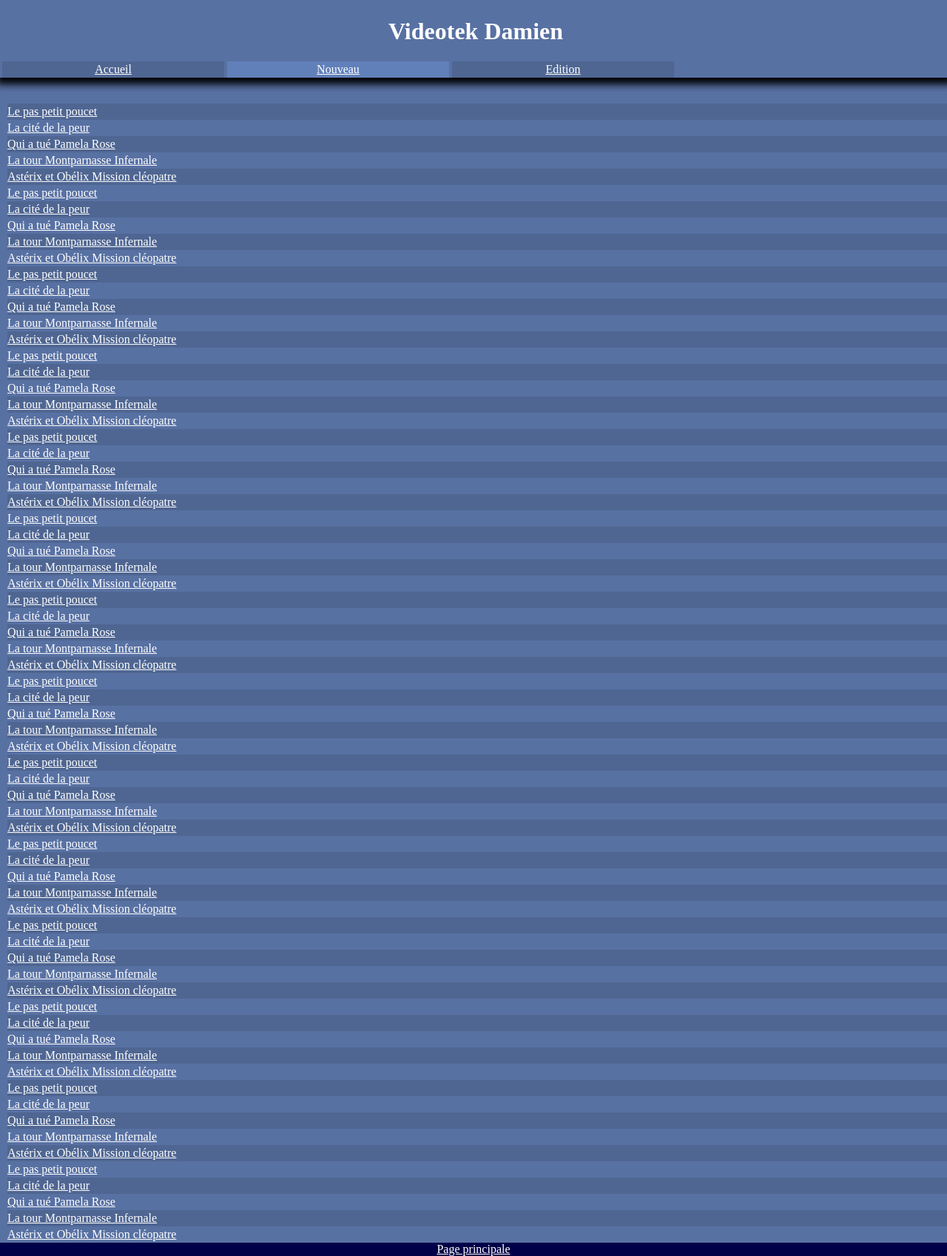
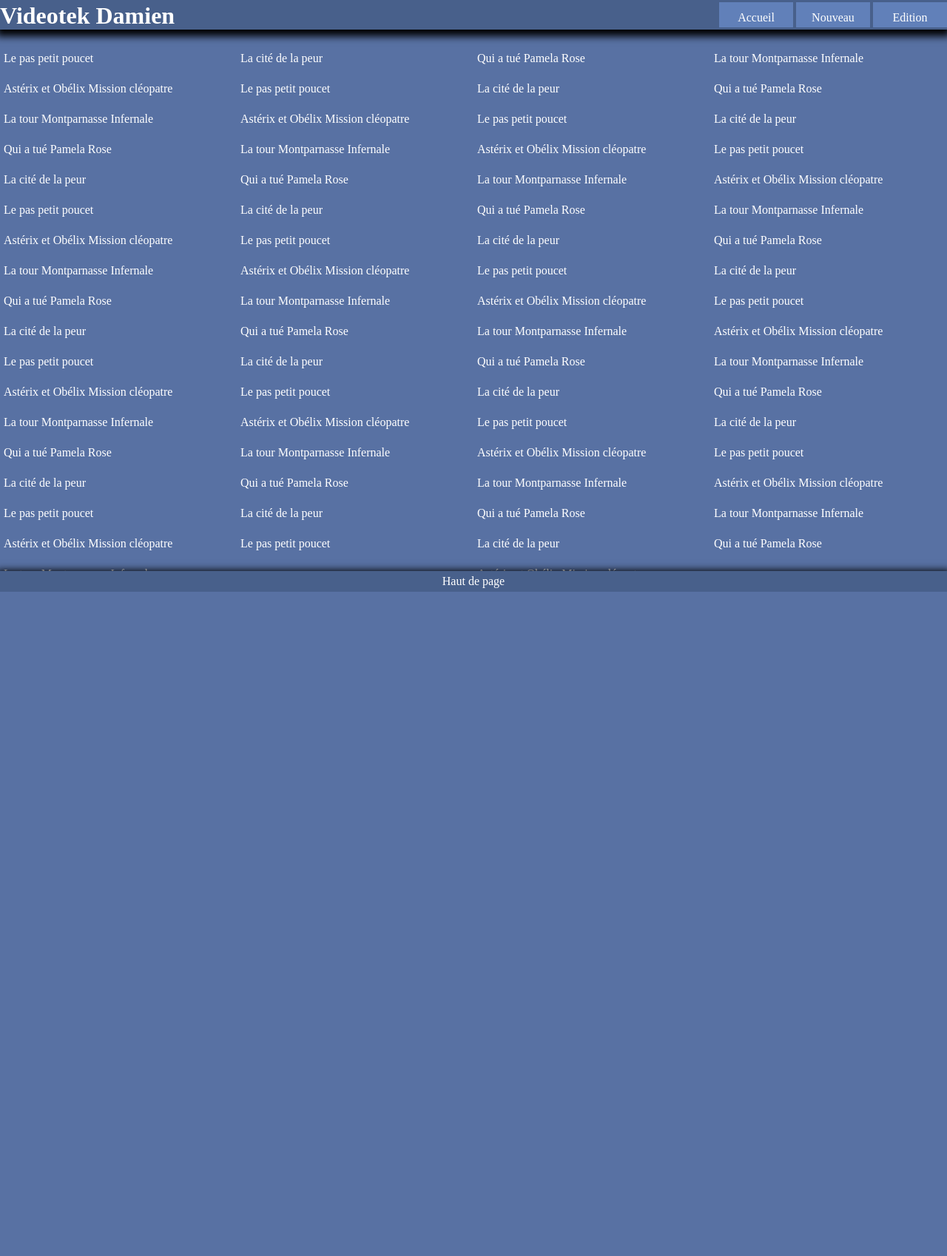
Before and after one commit to baptistem/VideoTek, a PHP site: page / in a window 1280 px wide. Shown: the whole page at 74% size. After the commit the page ends 800 px from the top, so only its background shows below. Run offline with PHP 8.4, Linux system fonts and the light colour scheme.

Commit message:
add css make this shit fancy!

```diff
--- a/CSS/desktop.css
+++ b/CSS/desktop.css
@@ -1,63 +1,183 @@
+
+body{
+    margin: 0 0 0 0;
+    background: #5871a3;
+}
 header{
-    background: #5871a3;
-
+    background: #48608b;
     color:white;
     box-shadow: 0 4px 10px 5px black;
     width:100%;
     padding-top:3px;
-    padding-left:3px;
-    position:fixed;
+    margin-bottom: 0;
+    z-index: 2;
+    position: fixed;
     top:0;
-    margin-bottom: 0;
 }
-nav>ul>li{
-    display: inline-block;
-    background: #6180b9;
-    max-width: 300px;
-    width:300px;
+footer{
+    background-color:#48608b;
     text-align: center;
-    margin-left:auto;
-    margin-right:auto;
+    box-shadow: 0 4px 10px 5px black;
+    position: fixed;
+    width: 100%;
+    bottom: 0;
+    padding-top:5px;
+    padding-bottom:5px;
 }
-nav>ul{
-    width:auto;
+nav{
+    display:inline-block;
+    float:right;
 }
-h1, footer{
-    text-align: center;
+header > a,
+h1{
+    display: inline;
 }
 li{
     list-style-type: none;
     padding-top: 2px;
     padding-bottom: 2px;
 }
-a:hover{
-    color: red;
+nav>ul>li{
+    display: inline-block;
+    background: #6180b9;
+    min-width:80px;
+    width:100px;
+    max-width:381px;
+    text-align: center;
+    max-height: 30px;
+    min-height: 19px;
+    line-height:38px
 }
+nav>ul{
+    margin-left:auto;
+}
+
+
 ul{
     margin:0 0 0 0;
     padding-left:0;
 }
-li:nth-child(n+1){
+
+article{
+    margin-top: 70px;
+    min-height: 209px;
+    color: white;
 }
-li:nth-child(2n+1){
-    background-color:  rgba(0,0,0,0.1);
+a{
+    height:100%;
+    width:100%;
+    color:white;
+    text-decoration: none;
 }
-article{
-    margin-top:140px;
-    color: white;
-    margin-left:10px
+a:active{
+    color: #c3c5ff;
+}
+
+a:hover{
+    color: #000000;
+
 
 }
-a{
-    color:white;
+@font-face {
+    font-family: 'Six Caps';
+    font-style: normal;
+    font-weight: 400;
+    src: local('Six Caps'), local('SixCaps'), url(../font/sixcap.woff) format('woff');
 }
-a:active{
-    color:floralwhite;
+@font-face {
+    font-family: 'Julius Sans One';
+    font-style: normal;
+    font-weight: 400;
+    src: local('Julius Sans One'), local('JuliusSansOne-Regular'), url(../font/julius.woff) format('woff');
 }
-footer{
-    background-color: #000048;
+
+@font-face {
+    font-family: 'Economica';
+    font-style: normal;
+    font-weight: 400;
+    src: local('Economica'), local('Economica-Regular'), url(../font/Economica.woff) format('woff');
 }
-body{
-    margin: 0 0 0 0;
-    background: #5871a3;
+.flexboxContainer{
+    display: flex;
+    height: 100%;
+    justify-content:center;
+    align-content:stretch;
+    margin-top:10px;
+
 }
+.flexboxElement{
+    flex : 1 1 auto;
+    margin-left: 5px;
+    margin-right: 5px;
+    margin-bottom:10px;
+}
+.flexboxElement>*{
+    font-size: 24px;
+    word-break: normal;
+    font-family:  'Economica',sans-serif;
+}
+
+
+@media screen and (max-width : 650px){
+    article{
+        margin-top: 90px;
+    }
+    nav{
+        display: block;
+        float:none;
+        text-align: center;
+    }
+    h1{
+        display: block;
+        text-align: center;
+        font-size: 15px;
+    }
+
+
+}
+@media (max-width: 520px){
+    article{
+        margin-top: 80px;
+    }
+    .flexboxContainer{
+        display: block;
+    }
+    .flexboxElement{
+        display: block;
+        margin-left: 0;
+        margin-right: 0;
+    }
+    .flexboxElement:nth-child(2n+1){
+        background-color: rgba(0,0,0,0.1);
+    ;
+    }
+    h1{
+        font-size: 15px;
+    }
+    nav a{
+        font-size: 10px;
+        line-height: 14px;
+    }
+    nav li{
+        height: 14px;
+        line-height: 14px !important;
+    }
+}
+@media (max-width: 310px){
+    article{
+        margin-top: 100px;
+    }
+}
+article a:after {
+    content: '';
+    display: block;
+    margin: auto;
+    height: 3px;
+    width: 0;
+    background: transparent;
+    transition: width .5s ease, background-color .5s ease;
+}
+article a:hover:after {
+    width: 100%;
+    background: rgba(50,50,100,0.3);
+}
--- a/View/FilmsView.php
+++ b/View/FilmsView.php
@@ -16,16 +16,18 @@ class FilmsView {
     }
 
     public function show(){
-        $htmlString ="<article>
-            <ul>";
+        $htmlString ="\n<article>\n<div class='flexboxContainer'>\n";
         $index=0;
         foreach($this->films as $film){
-            $htmlString.="<li><a href='?id=".$index."'>".$film->title."</a></li>";
+            $htmlString.="<a  class='flexboxElement' href='?id=".$index."'>".$film->title."</a>\n";
             $index++;
+            if ($index%4==0){
+                $htmlString.="</div>\n<div class='flexboxContainer'>\n";
+            }
 
         }
-        $htmlString.="</ul>
-        </article>";
+        $htmlString.="
+        </div></article>";
         return $htmlString;
     }
 
--- a/View/Static/footer.part.php
+++ b/View/Static/footer.part.php
@@ -1,5 +1,5 @@
 <footer>
-    <a href="/v">Page principale</a>
+    <a href="#top">Haut de page</a>
 </footer>
 </html>
 <?PHP //nothing much to say here... ?>
--- a/View/Static/header.part.php
+++ b/View/Static/header.part.php
@@ -8,14 +8,17 @@
 </head>
 <body>
 <header>
-    <h1>
+    <a href="/v">
+        <h1>
         <?php echo $title ?>
-    </h1>
+        </h1>
+    </a>
     <nav>
         <ul>
-           <li><a href="/">Accueil</a></li>
+           <li><a href="?">Accueil</a></li>
            <li><a href="?new=film">Nouveau</a></li>
            <li><a href="?edit=">Edition</a></li>
         </ul>
     </nav>
 </header>
+<span id="top"></span>
```
